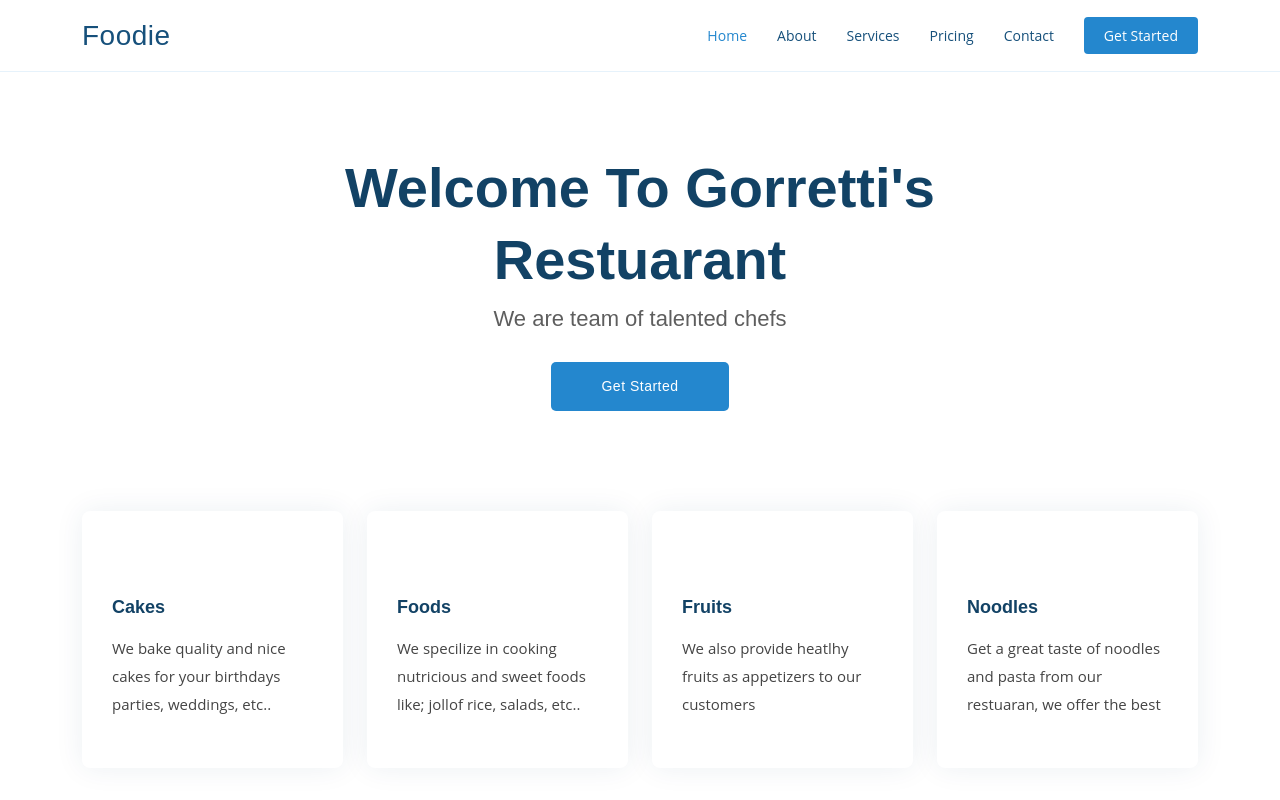
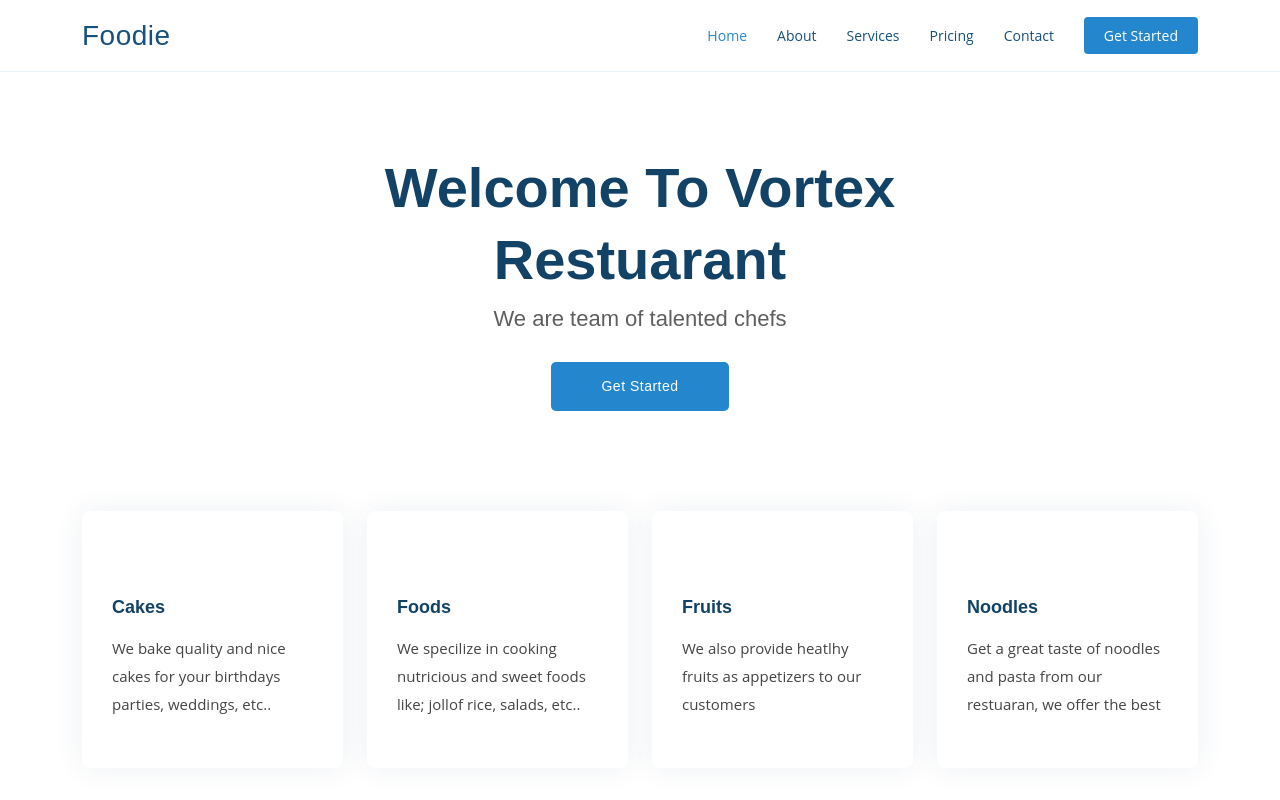
Before and after one commit to legenddavinci/Vortex-Restuarant, a plain HTML site: page index.html in a window 1280 px wide. Shown: the top 800 px of the page. Drawn offline with nearby package versions, Linux system fonts and the light colour scheme.

Commit message:
changed name to vortex restuarant

```diff
--- a/index.html
+++ b/index.html
@@ -44,7 +44,7 @@
     <div class="container position-relative" data-aos="fade-up" data-aos-delay="100">
       <div class="row justify-content-center">
         <div class="col-xl-7 col-lg-9 text-center">
-          <h1>Welcome To Gorretti's Restuarant</h1>
+          <h1>Welcome To Vortex Restuarant</h1>
           <h2>We are team of talented chefs</h2>
         </div>
       </div>
```
